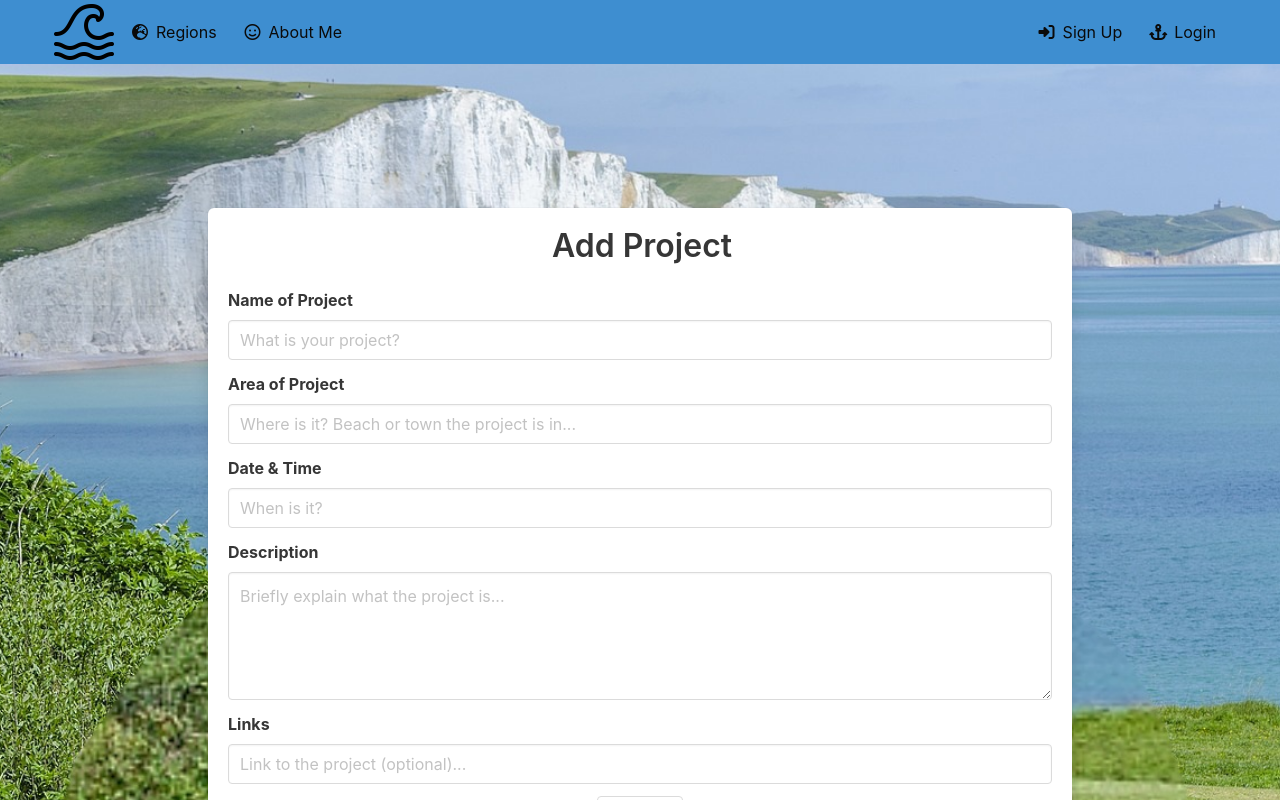
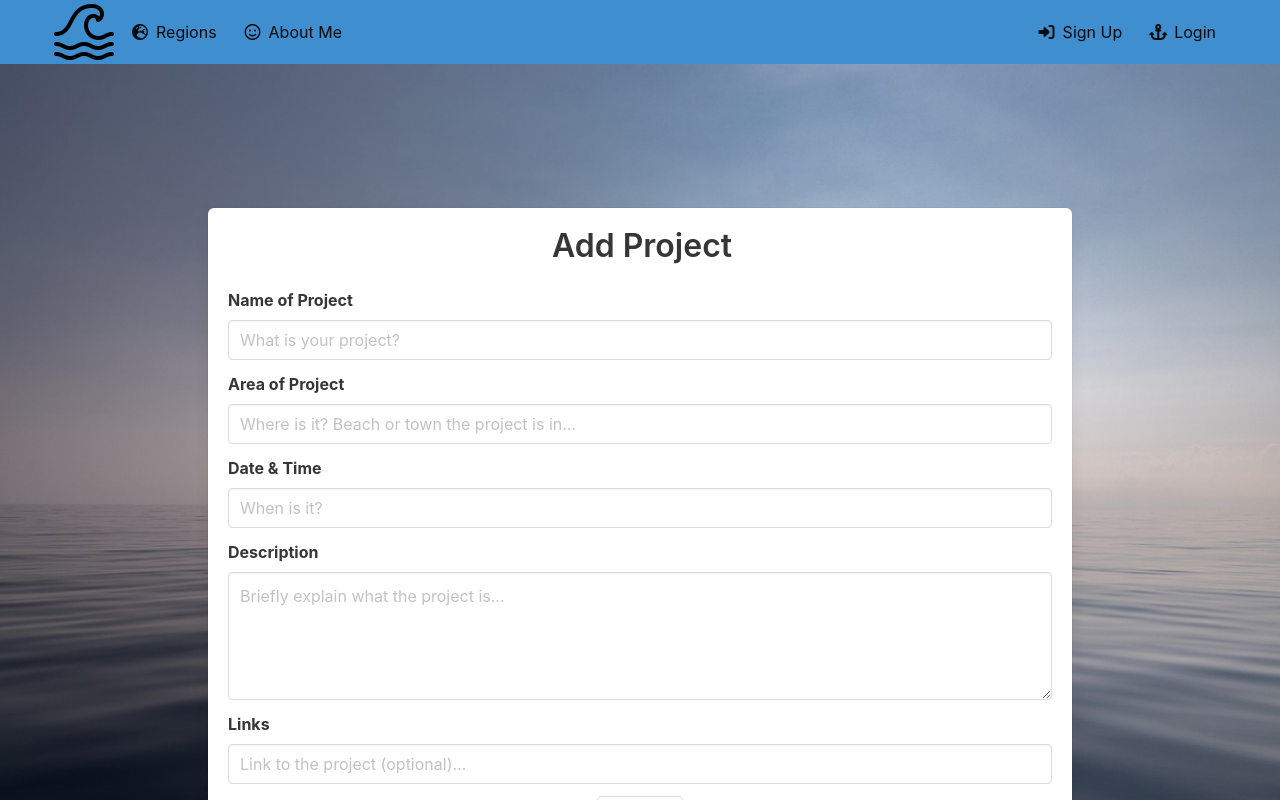
Before and after one commit to hoenigma/project-4-frontend, a React (Vite) app: page /addproject/1 in a window 1280 px wide. Shown: the top 800 px of the page. Built offline with nearby package versions, Linux system fonts and the light colour scheme.

Commit message:
Background in add project changed

```diff
--- a/src/components/addproject.tsx
+++ b/src/components/addproject.tsx
@@ -59,7 +59,7 @@ export default function AddProject({}) {
     }
   }
   return (
-    <section className="section background m-0">
+    <section className="section backgroundTwo m-0">
     <div className="container login is-flex-grow-0 add is-max-desktop custom-border-radius p-6">
       <div className="box mt-6">
         <div className="title is-size-3 has-text-centered pl-1 mb-5">Add Project</div>
```
